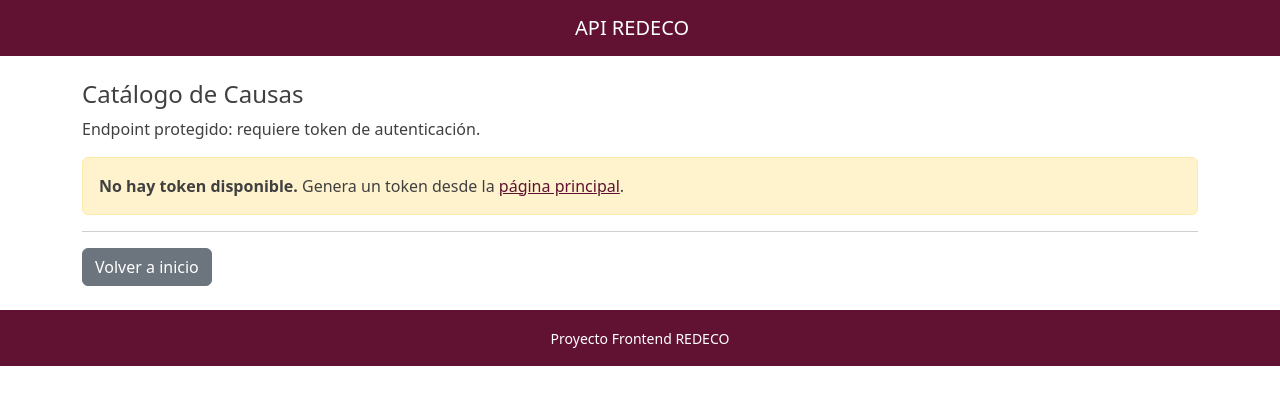
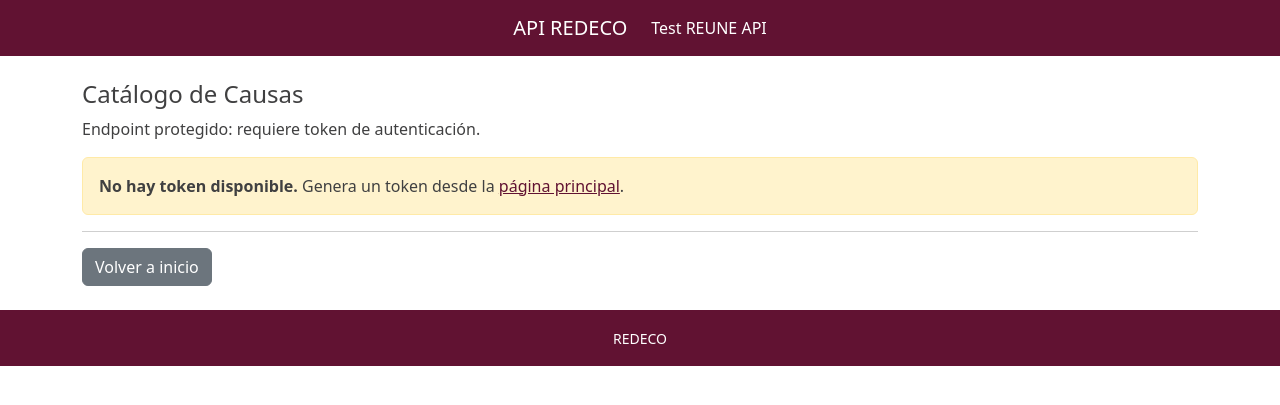
Before and after one commit to davidorado03/redeco-frontend, a Django app: template templates/catalogs_causas.html in a window 1280 px wide. Shown: the top 405 px of the page. Run offline with Django 4.2, Linux system fonts and the light colour scheme; the template is opened without the code that fills it, so the values that code supplies are empty.

Commit message:
Add 'Test REUNE API' link to navbar

```diff
--- a/templates/base.html
+++ b/templates/base.html
@@ -4,14 +4,16 @@
   <head>
     <meta charset="utf-8">
     <meta name="viewport" content="width=device-width, initial-scale=1">
-    <title>Frontend REDECO</title>
+    <title>API REDECO</title>
     <link href="https://cdn.jsdelivr.net/npm/bootstrap@5.3.2/dist/css/bootstrap.min.css" rel="stylesheet">
     <link rel="stylesheet" href="{% static 'css/styles.css' %}">
   </head>
   <body style="background-color: rgb(255, 255, 255); color: rgb(64, 64, 65);">
+
     <nav class="navbar navbar-expand-lg navbar-dark" style="background-color: rgb(97, 18, 50);">
-      <div class="container-fluid d-flex justify-content-center">
-        <a class="navbar-brand" href="{% url 'redeco_frontend:index' %}" style="color: rgb(255, 255, 255);">API REDECO</a>
+      <div class="container-fluid d-flex justify-content-center align-items-center">
+        <a class="navbar-brand me-4" href="{% url 'redeco_frontend:index' %}" style="color: rgb(255, 255, 255);">API REDECO</a>
+        <a class="nav-link text-white" href="{% url 'redeco_frontend:consultas_general_test' %}" style="font-weight:500;">Test REUNE API</a>
       </div>
     </nav>
 
@@ -20,7 +22,7 @@
     </main>
 
     <footer class="text-center py-3" style="background-color: rgb(97, 18, 50); color: rgb(255, 255, 255);">
-      <small>Proyecto Frontend REDECO</small>
+      <small>REDECO</small>
     </footer>
 
     <script src="https://cdn.jsdelivr.net/npm/bootstrap@5.3.2/dist/js/bootstrap.bundle.min.js"></script>
```
